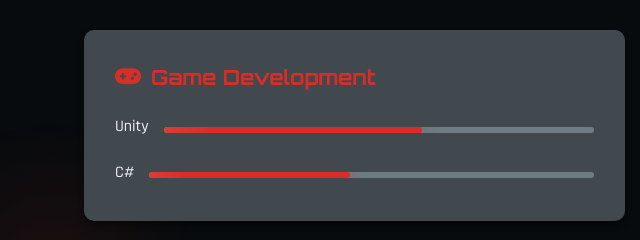
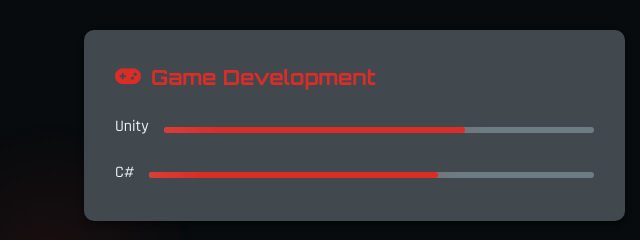
Before and after one commit to MrSingh6435/Portfolio, a plain HTML site: page index.html in a window 1280 px wide. Shown: the part 1860-2100 px from the top of the page, 0-640 px from the left. Drawn offline with Linux system fonts and the light colour scheme.

Commit message:
Update index.html

```diff
--- a/index.html
+++ b/index.html
@@ -145,12 +145,12 @@
           <div class="skills-list">
             <div class="skill-item"><span class="skill-name">Unity</span>
               <div class="skill-bar">
-                <div class="skill-level" style="width: 60%"></div>
+                <div class="skill-level" style="width: 70%"></div>
               </div>
             </div>
             <div class="skill-item"><span class="skill-name">C#</span>
               <div class="skill-bar">
-                <div class="skill-level" style="width: 45%"></div>
+                <div class="skill-level" style="width: 65%"></div>
               </div>
             </div>
           </div>
@@ -190,7 +190,7 @@
       </div>
       <div class="about-image">
         <div class="image-wrapper">
-          <img src="/img/IMG_20220611_135602.png" class="profile-img" alt="Pardeep Singh">
+          <img src="img/IMG_20220611_135602.png" class="profile-img" alt="Pardeep Singh">
           <div class="image-border"></div>
         </div>
       </div>
```
